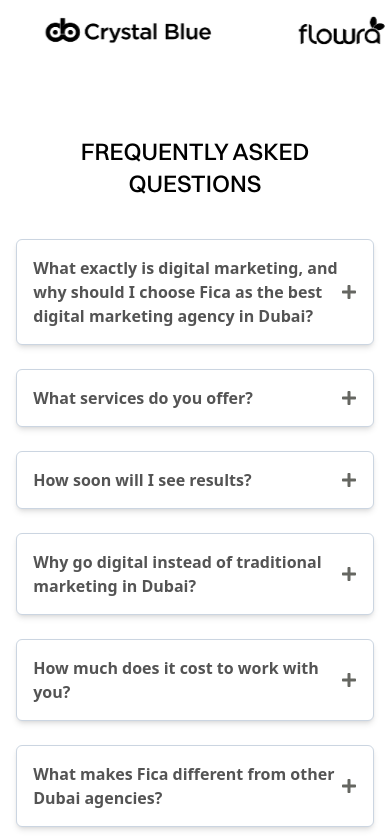
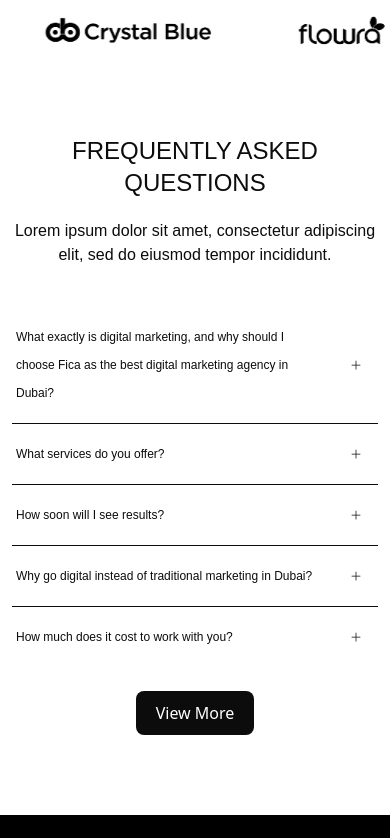
Before and after one commit to Fica-Web/FicaAds, a React (Vite) app in the folder frontend/: page / in a window 390 px wide. Shown: the part 5860-6698 px from the top of the page. Built offline with nearby package versions, Linux system fonts and the light colour scheme; no server answers.

Commit message:
update FAQ component design

```diff
--- a/frontend/src/Components/About/Team.jsx
+++ b/frontend/src/Components/About/Team.jsx
@@ -36,7 +36,7 @@ export const Team = () => {
           </div>
         ) : (
           <div className="grid grid-cols-1 sm:grid-cols-2 lg:grid-cols-4 gap-6">
-            {teams.map((item) => (
+            {teams?.map((item) => (
               <div
                 key={item._id}
                 className="bg-white overflow-hidden rounded-xl shadow-lg"
--- a/frontend/src/Components/Careers/JobListings.jsx
+++ b/frontend/src/Components/Careers/JobListings.jsx
@@ -77,7 +77,7 @@ const JobListings = () => {
     <div className="relative">
       {/* Job Listings */}
       <div className="mt-20  w-11/12 mx-auto py-8 px-4">
-        {jobs.map((job, index) => (
+        {jobs?.map((job, index) => (
           <div
             key={index}
             className="flex flex-col lg:flex-row items-start lg:items-center justify-between border-b py-4"
--- a/frontend/src/Components/Home/FAQ.jsx
+++ b/frontend/src/Components/Home/FAQ.jsx
@@ -1,48 +1,69 @@
 import React, { useState } from "react";
 import { motion, AnimatePresence } from "framer-motion";
 import faqData from "../../data/faqData";
-import { FaPlus, FaMinus } from "react-icons/fa";
+import { PiPlus, PiMinus } from "react-icons/pi";
 
 const FAQ = () => {
     const [openIndex, setOpenIndex] = useState(null);
+    const [showAll, setShowAll] = useState(false);  // new state
+
 
     const toggleQuestion = (index) => {
         setOpenIndex(openIndex === index ? null : index);
     };
 
+    const visibleFaqs = showAll ? faqData : faqData.slice(0, 5);
+
+    const handleToggleView = () => {
+        setShowAll((prev) => !prev);
+        setOpenIndex(null);  // optional: close any open faq when toggling
+    };
+
+
     return (
-        <div className="mt-10 lg:mt-28 w-11/12 mx-auto mb-20">
-            <h2 className="text-2xl md:text-4xl lg:text-5xl uppercase font-Switzer-Medium lg:mb-16 mb-10 text-center">
-                Frequently Asked Questions
-            </h2>
+        <div className="flex flex-col lg:flex-row justify-between gap-0 lg:gap-16 mt-10 lg:mt-28 w-full mx-auto mb-20 px-3 lg:px-20">
+            <div className="w-full lg:w-[487px] text-center lg:text-left  pt-0 lg:pt-4 ">
+                <h2 className="text-2xl md:text-4xl lg:text-5xl uppercase font-Switzer-Medium lg:mb-4 mb-5 text-[#0C0C0C] ">
+                    Frequently Asked Questions </h2>
 
-            <div className="grid grid-cols-1 lg:grid-cols-2 gap-6">
-                {faqData.map((item, index) => (
+                <p className="text-[#0C0C0C] lg:mb-7 mb-10 font-Switzer-Medium">Lorem ipsum dolor sit amet, consectetur adipiscing elit, sed do eiusmod tempor incididunt. </p>
+
+                <button className="hidden lg:block text-base text-[#FFFFFF] bg-[#0C0C0C] rounded-lg px-5 py-2.5"
+                    onClick={handleToggleView}
+                >
+                    {showAll ? "View Less" : "View More"}</button>
+            </div>
+
+
+            <div className="grid grid-cols-1 lg:grid-cols-1  w-full lg:w-[850px] ">
+                {visibleFaqs.map((item, index) => (
                     <motion.div
                         key={index}
                         initial={{ opacity: 0, y: 20 }}
                         animate={{ opacity: 1, y: 0 }}
                         transition={{ duration: 0.3, delay: index * 0.1 }}
-                        className="border border-slate-300 rounded-md shadow-md p-4 bg-white
-                            transition-all duration-300 hover:shadow-lg hover:bg-gray-50"
+                        className={`p-4 transition-all duration-300 ${index !== visibleFaqs.length - 1 ? ' border-b-[0.25px] border-[#0C0C0C] pl-1' : 'pl-1'}`}
                     >
                         <button
-                            className="w-full text-left font-semibold flex justify-between items-center
-                                font-Montserrat text-textColor text-base lg:text-lg transition-all duration-300"
+                            className=" w-full text-left flex justify-between items-center font-Switzer-Medium  text-[#0C0C0C] leading-[28px] tracking-normal text-xs md:text-base lg:text-lg transition-all duration-300"
                             onClick={() => toggleQuestion(index)}
                         >
-                            {item.question}
+                            <div className="max-w-[86%] md:max-w-[58%]  lg:max-w-[60%] break-words">
+                                {item.question}
+                            </div>
+
                             <motion.div
                                 animate={{ rotate: openIndex === index ? 180 : 0 }}
                                 transition={{ duration: 0.3 }}
                             >
                                 {openIndex === index ? (
-                                    <FaMinus className="text-brandYellow" />
+                                    <PiMinus className="text-[#0C0C0C]" />
                                 ) : (
-                                    <FaPlus className="text-lightgray" />
+                                    <PiPlus className="text-[#0C0C0C]" />
                                 )}
                             </motion.div>
                         </button>
+
 
                         <AnimatePresence>
                             {openIndex === index && (
@@ -51,14 +72,23 @@ const FAQ = () => {
                                     animate={{ opacity: 1, height: "auto" }}
                                     exit={{ opacity: 0, height: 0 }}
                                     transition={{ duration: 0.3 }}
-                                    className="mt-2 text-gray-700 font-Montserrat text-textColor overflow-hidden"
+                                    className="mt-2 text-gray-700 font-Switzer-Medium text-[#0C0C0C] overflow-hidden"
                                 >
                                     {item.answer}
                                 </motion.div>
                             )}
                         </AnimatePresence>
                     </motion.div>
+
                 ))}
+                <div className="block lg:hidden text-center mt-6">
+                    <button
+                        className="text-base text-[#FFFFFF] bg-[#0C0C0C] rounded-lg px-5 py-2.5"
+                        onClick={handleToggleView}
+                    >
+                        {showAll ? "View Less" : "View More"}
+                    </button>
+                </div>
             </div>
         </div>
     );
--- a/frontend/src/Components/News/NewsCard.jsx
+++ b/frontend/src/Components/News/NewsCard.jsx
@@ -25,7 +25,7 @@ const NewsCard = () => {
 
   return (
     <>
-      {blogs.length > 0 && (
+      {blogs?.length > 0 && (
         <div className="mt-20 animate-fade-up duration-1000 mb-10">
           <div className="w-11/12 mx-auto">
             <h1 className="text-2xl uppercase font-Switzer-Medium md:text-4xl lg:text-5xl">
--- a/frontend/src/index.css
+++ b/frontend/src/index.css
@@ -1,5 +1,5 @@
 
-@import "./Fonts/fonts.css";
+
 @tailwind base;
 @tailwind components;
 @tailwind utilities;
```
Also changed, not shown: 1 other file (tests, documents, lock files or other folders).
